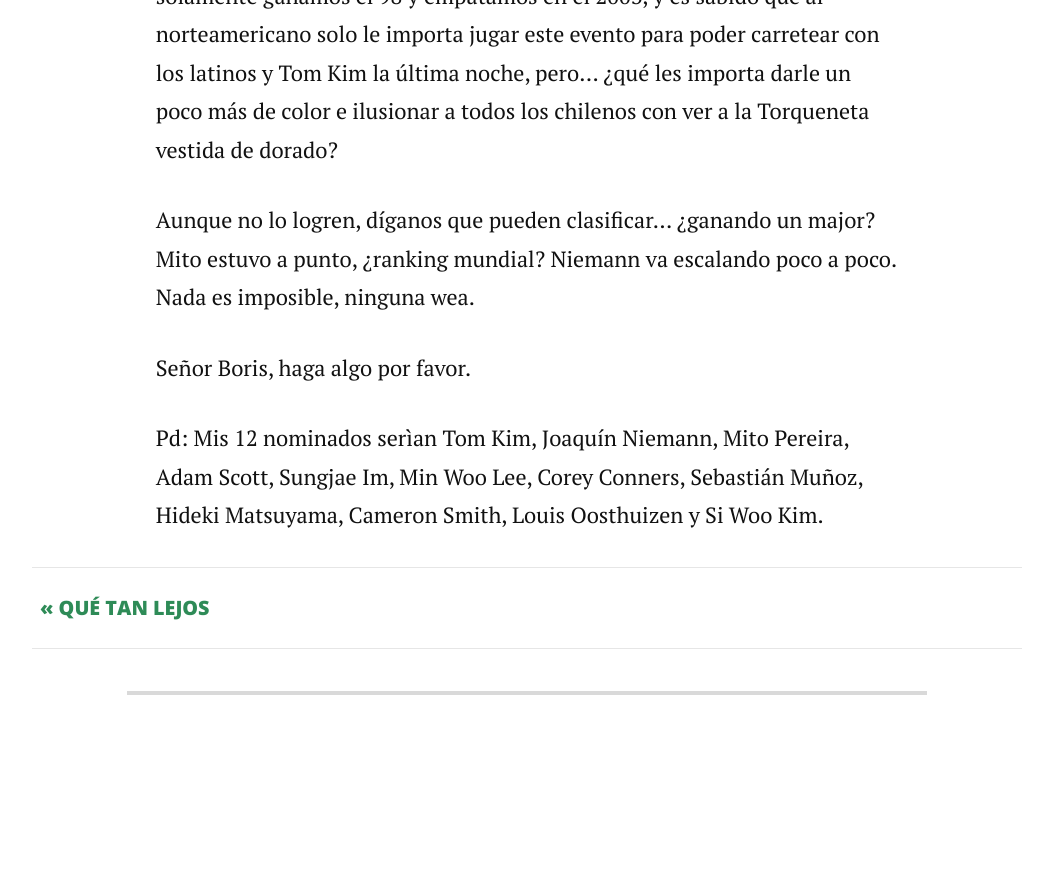
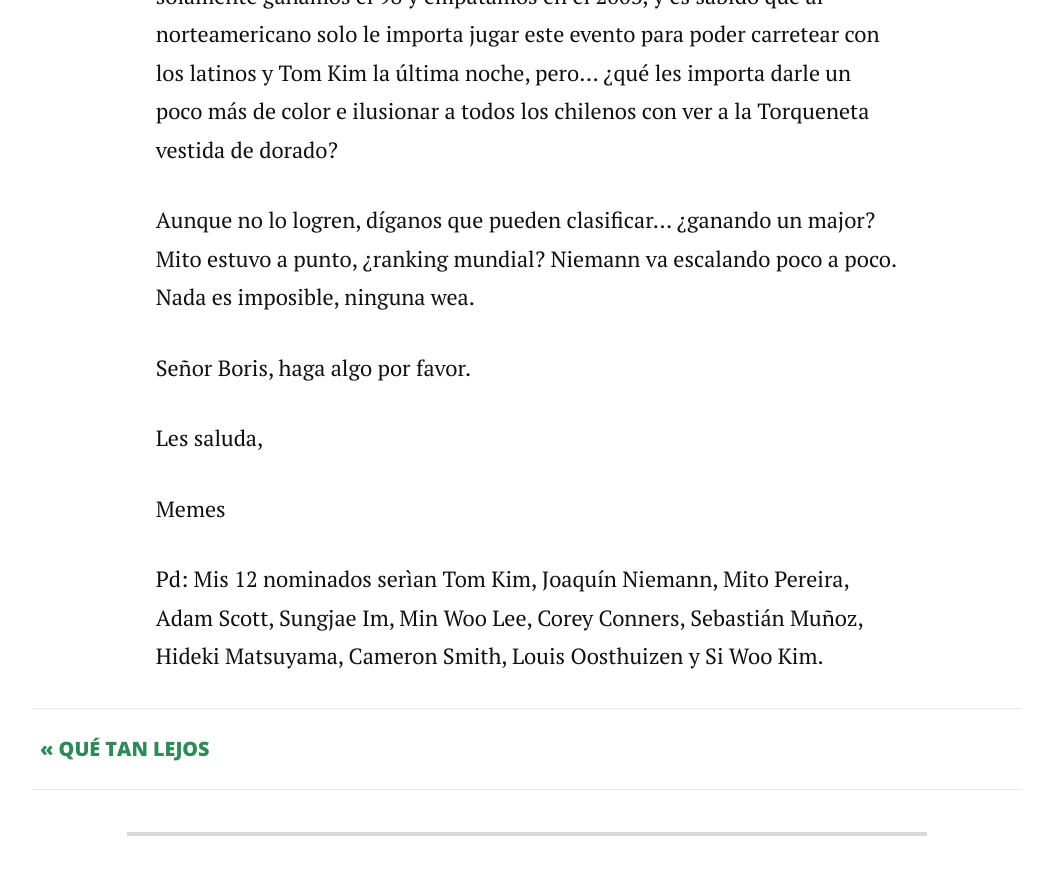
Before and after one commit to fdcgolf/fdcgolf.github.io, a Jekyll site: the page built from _posts/2024-01-10-torqueneta-dorada.markdown, in a window 1280 px wide and 900 px high, scrolled down 2736 px. Shown: the top 875 px of the window, without its empty margins (113-1166 px from the left). Built offline with Jekyll 4.4.1, drawn with Linux system fonts in a browser that asks for light colours; nearby versions of some CDN libraries; comment, search, counter and statistics services are not loaded; before the commit the page ends 3495 px from its top, so only the background shows below that.

Commit message:
Update 2024-01-10-torqueneta-dorada.markdown

```diff
--- a/_posts/2024-01-10-torqueneta-dorada.markdown
+++ b/_posts/2024-01-10-torqueneta-dorada.markdown
@@ -23,4 +23,8 @@ Aunque no lo logren, díganos que pueden clasificar... ¿ganando un major? Mito
 
 Señor Boris, haga algo por favor.
 
+Les saluda,
+
+Memes
+
 Pd: Mis 12 nominados serìan Tom Kim, Joaquín Niemann, Mito Pereira, Adam Scott, Sungjae Im, Min Woo Lee, Corey Conners, Sebastián Muñoz, Hideki Matsuyama, Cameron Smith, Louis Oosthuizen y Si Woo Kim.
```
